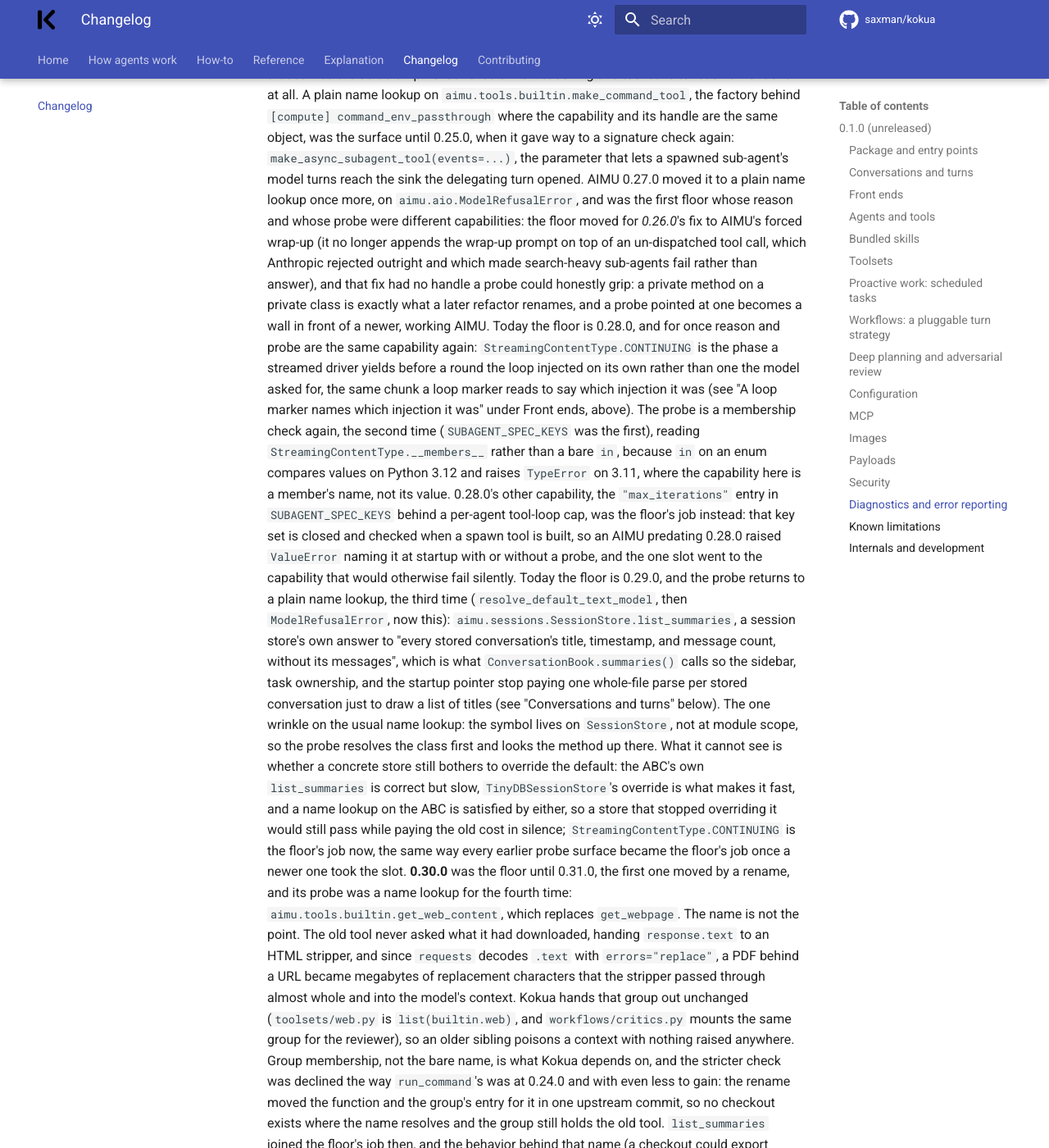
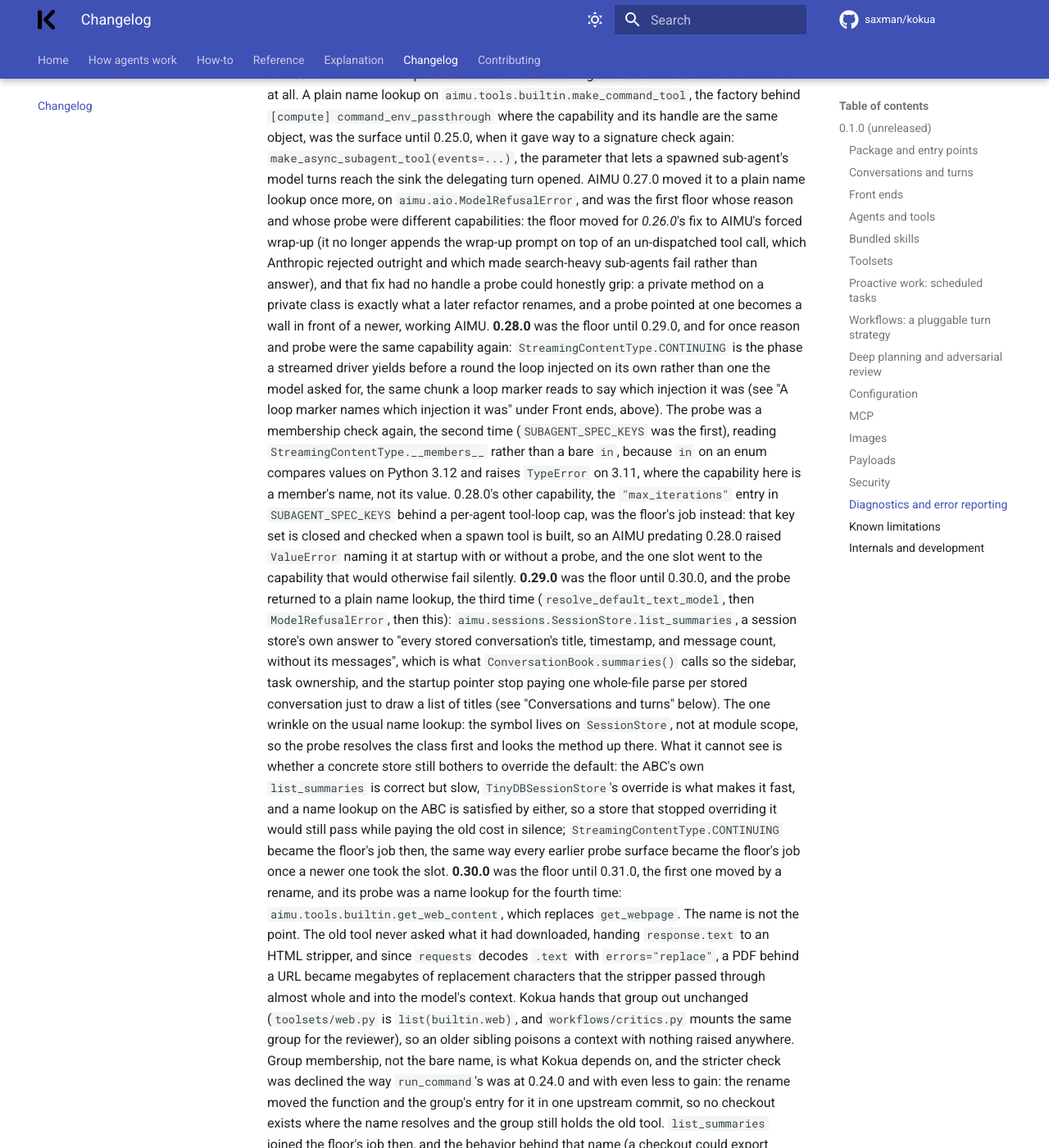
Before and after one commit to saxman/kokua, an MkDocs documentation site: the page built from docs/changelog.md, in a window 1280 px wide and 1400 px high, scrolled down 39618 px. Shown: the whole window at 82% size. Built offline with MkDocs 1.6.1 and Material for MkDocs 9.7.7, drawn with Linux system fonts in a browser that asks for light colours; comment, search, counter and statistics services are not loaded; some of the changed text lies outside the part shown.

Commit message:
docs,ci: correct every stated AIMU floor, and pin the prose against the specifier
Six places tell a reader which AIMU to have, and none of them is reachable from pyproject.toml's specifier, so all six had drifted. The README said 0.28.0 in its install section and 0.31.0 two paragraphs later; docs/index.md and CLAUDE.md said 0.28.0; ci.yml's comments, which explain what the package job proves, named 0.24.0, seven releases behind. The changelog's preflight bullet had accumulated three separate 'Today the floor is' sentences, one per bump, each claiming to describe the present; the two older ones are recast into the past form that bullet already uses for 0.30.0. CLAUDE.md also still named CONTINUING as the probe in force, where _PROBE_MEMBER has been 'compaction' since 0.31.0.

test_every_stated_floor_matches_the_packaged_requirement keeps it from happening again, against MINIMUM_AIMU rather than pyproject.toml since the test beside it already ties those two together. What it pins is the present tense ('AIMU X or newer', 'Today the floor is X', 'The floor is now X', and any specifier inside ci.yml, whose comments only describe what the workflow does now). The history beside those claims is correct as written and has to stay put, so a bump recasts the old sentence rather than editing it. Each pattern is checked for a match of its own, not against a total, because ci.yml states the floor twice and would otherwise cover for a pattern that had stopped matching anything.

Co-Authored-By: Claude Opus 5 (1M context) <noreply@anthropic.com>

```diff
--- a/CHANGELOG.md
+++ b/CHANGELOG.md
@@ -1445,19 +1445,20 @@ notice on startup.
   call, which Anthropic rejected outright and which made search-heavy sub-agents fail rather than
   answer), and that fix had no handle a probe could honestly grip: a private method on a private class
   is exactly what a later refactor renames, and a probe pointed at one becomes a wall in front of a
-  newer, working AIMU. Today the floor is 0.28.0, and for once reason and probe are the same capability
-  again: `StreamingContentType.CONTINUING` is the phase a streamed driver yields before a round the loop
+  newer, working AIMU. **0.28.0** was the floor until 0.29.0, and for once reason and probe were the same
+  capability again: `StreamingContentType.CONTINUING` is the phase a streamed driver yields before a round the loop
   injected on its own rather than one the model asked for, the same chunk a loop marker reads to say
   which injection it was (see "A loop marker names which injection it was" under Front ends, above). The
-  probe is a membership check again, the second time (`SUBAGENT_SPEC_KEYS` was the first), reading
+  probe was a membership check again, the second time (`SUBAGENT_SPEC_KEYS` was the first), reading
   `StreamingContentType.__members__` rather than a bare `in`, because `in` on an enum compares values on
   Python 3.12 and raises `TypeError` on 3.11, where the capability here is a member's name, not its
   value. 0.28.0's other capability, the `"max_iterations"` entry in `SUBAGENT_SPEC_KEYS` behind a
   per-agent tool-loop cap, was the floor's job instead: that key set is closed and checked when a spawn
   tool is built, so an AIMU predating 0.28.0 raised `ValueError` naming it at startup with or without a
-  probe, and the one slot went to the capability that would otherwise fail silently. Today the floor is
-  0.29.0, and the probe returns to a plain name lookup, the third time (`resolve_default_text_model`,
-  then `ModelRefusalError`, now this): `aimu.sessions.SessionStore.list_summaries`, a session store's
+  probe, and the one slot went to the capability that would otherwise fail silently. **0.29.0** was the
+  floor until 0.30.0, and the probe returned to a plain name lookup, the third time
+  (`resolve_default_text_model`, then `ModelRefusalError`, then this):
+  `aimu.sessions.SessionStore.list_summaries`, a session store's
   own answer to "every stored conversation's title, timestamp, and message count, without its
   messages", which is what `ConversationBook.summaries()` calls so the sidebar, task ownership, and the
   startup pointer stop paying one whole-file parse per stored conversation just to draw a list of
@@ -1467,8 +1468,8 @@ notice on startup.
   default: the ABC's own `list_summaries` is correct but slow, `TinyDBSessionStore`'s override is what
   makes it fast, and a name lookup on the ABC is satisfied by either, so a store that stopped
   overriding it would still pass while paying the old cost in silence; `StreamingContentType.CONTINUING`
-  is the floor's job now, the same way every earlier probe surface became the floor's job once a newer
-  one took the slot. **0.30.0** was the floor until 0.31.0, the first one moved by a rename, and its probe was a
+  became the floor's job then, the same way every earlier probe surface became the floor's job once a
+  newer one took the slot. **0.30.0** was the floor until 0.31.0, the first one moved by a rename, and its probe was a
   name lookup for the fourth time: `aimu.tools.builtin.get_web_content`, which replaces `get_webpage`.
   The name is not the point. The old tool never asked what it had downloaded, handing `response.text`
   to an HTML stripper, and since `requests` decodes `.text` with `errors="replace"`, a PDF behind a URL
```
Also changed, not shown: other parts of CHANGELOG.md (+6 -1 lines), CLAUDE.md (+8 -3 lines), README.md (+1 -1 lines), docs/index.md (+1 -1 lines), 2 other files.
